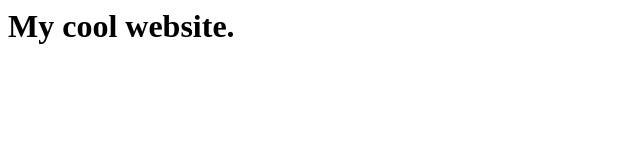
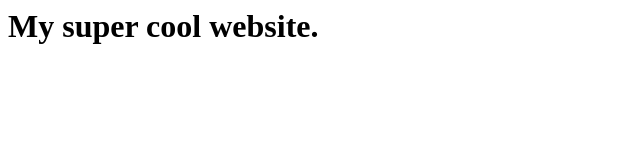
Before and after one commit to moises-csusb/moises-csusb.github.io, a plain HTML site: page index.html in a window 1280 px wide. Shown: the whole page, without its empty margins (0-640 px from the left). Drawn offline with Linux system fonts and the light colour scheme.

Commit message:
Update index.html

```diff
--- a/index.html
+++ b/index.html
@@ -1 +1 @@
-<h1>My cool website.</h1>
+<h1>My super cool website.</h1>
```
